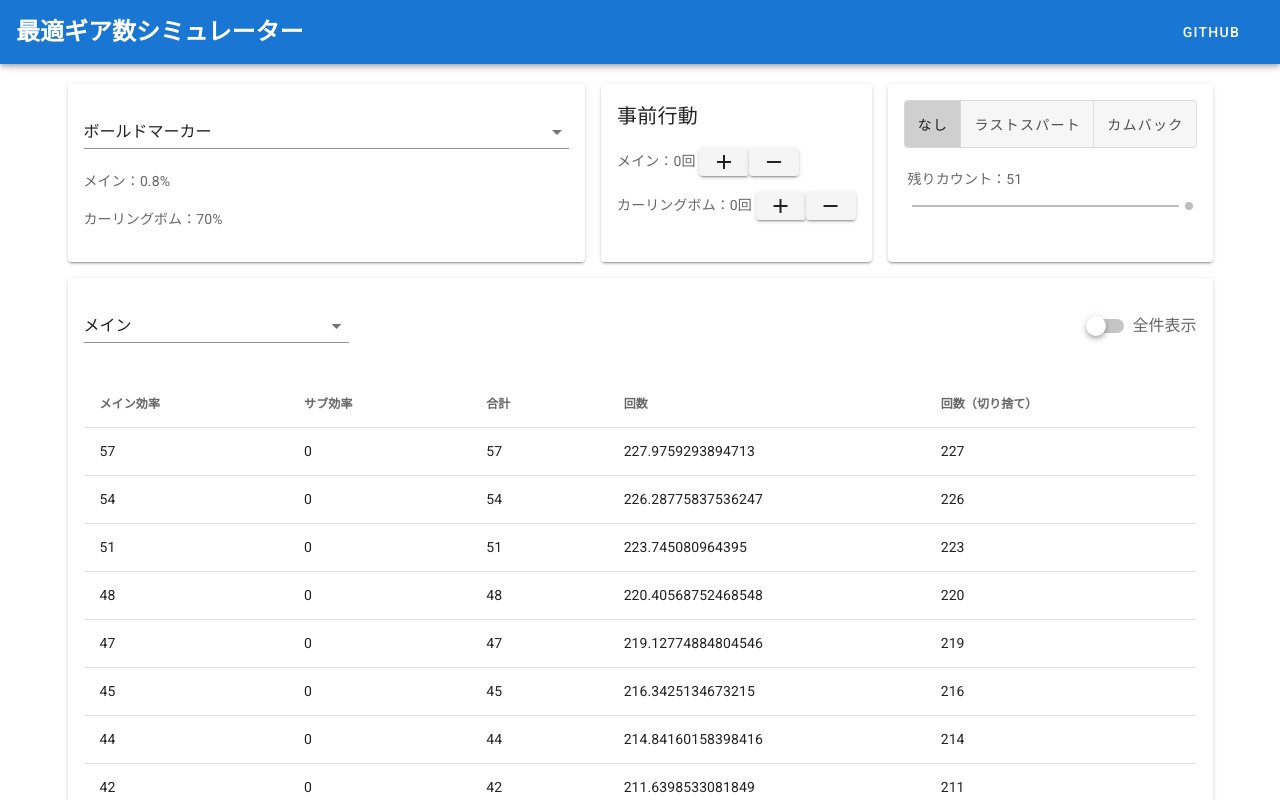
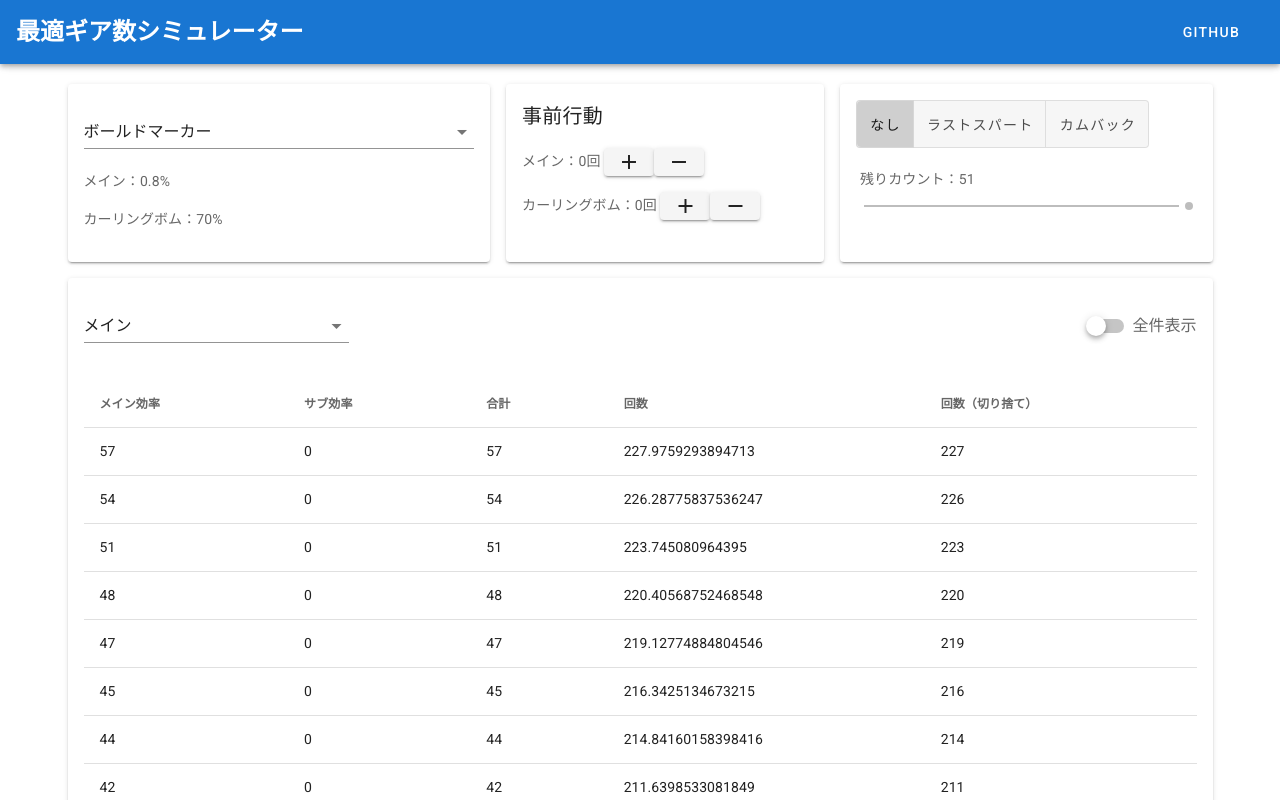
Before and after one commit to nakario/splatoon-best-gear, a Vue app: page / in a window 1280 px wide. Shown: the top 800 px of the page. Built offline with nearby package versions, Linux system fonts and the light colour scheme.

Commit message:
Improve flexivility more and more

```diff
--- a/src/components/Table.vue
+++ b/src/components/Table.vue
@@ -13,7 +13,7 @@
         </p>
       </v-card-text>
     </v-card>
-    <v-card class="ma-2">
+    <v-card class="flex-grow-1 ma-2">
       <v-card-title>事前行動</v-card-title>
       <v-card-text>
         <p v-for="action in actions" :key="action.text">
@@ -27,7 +27,7 @@
         </p>
       </v-card-text>
     </v-card>
-    <v-card class="text-start ma-2">
+    <v-card class="flex-grow-1 text-start ma-2">
       <v-card-text>
         <v-btn-toggle v-model="headGear" mandatory>
           <v-btn>
```
